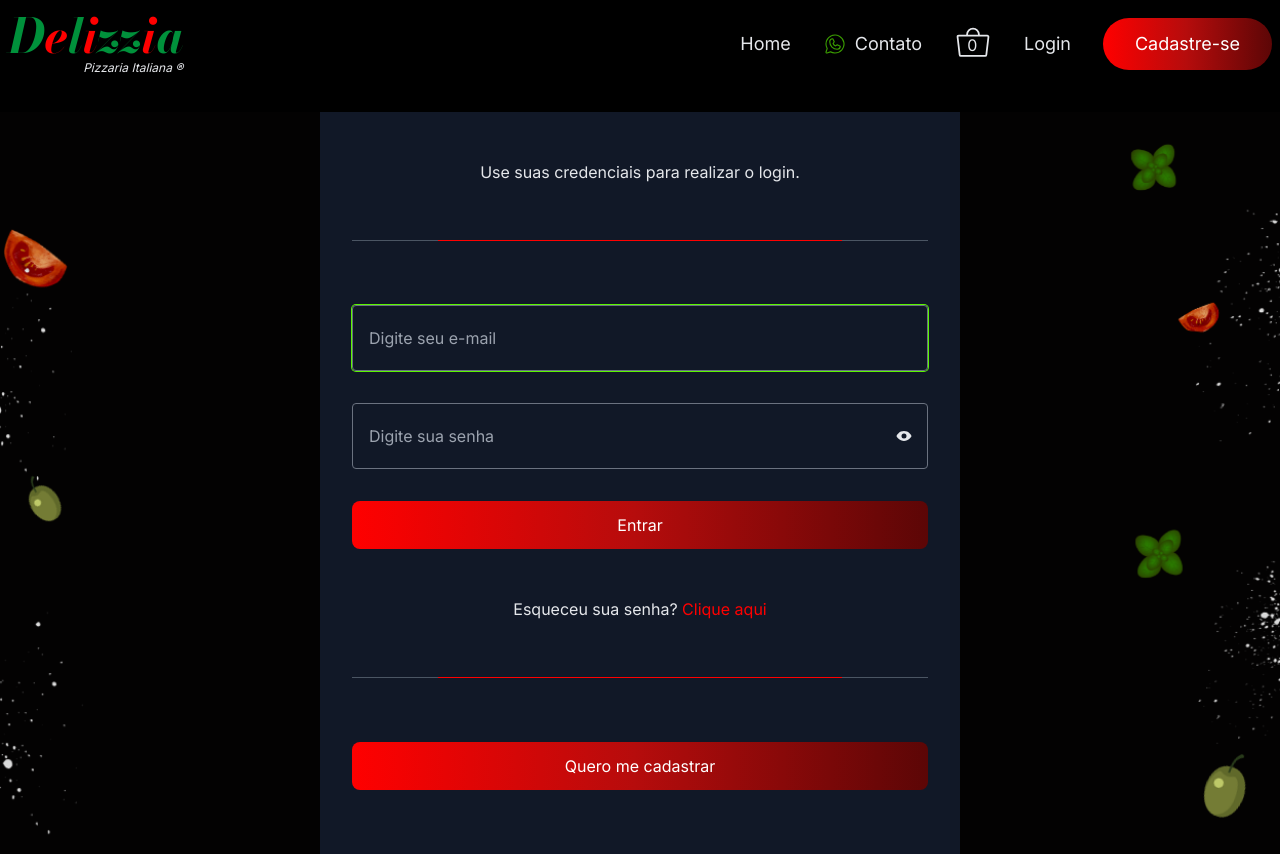
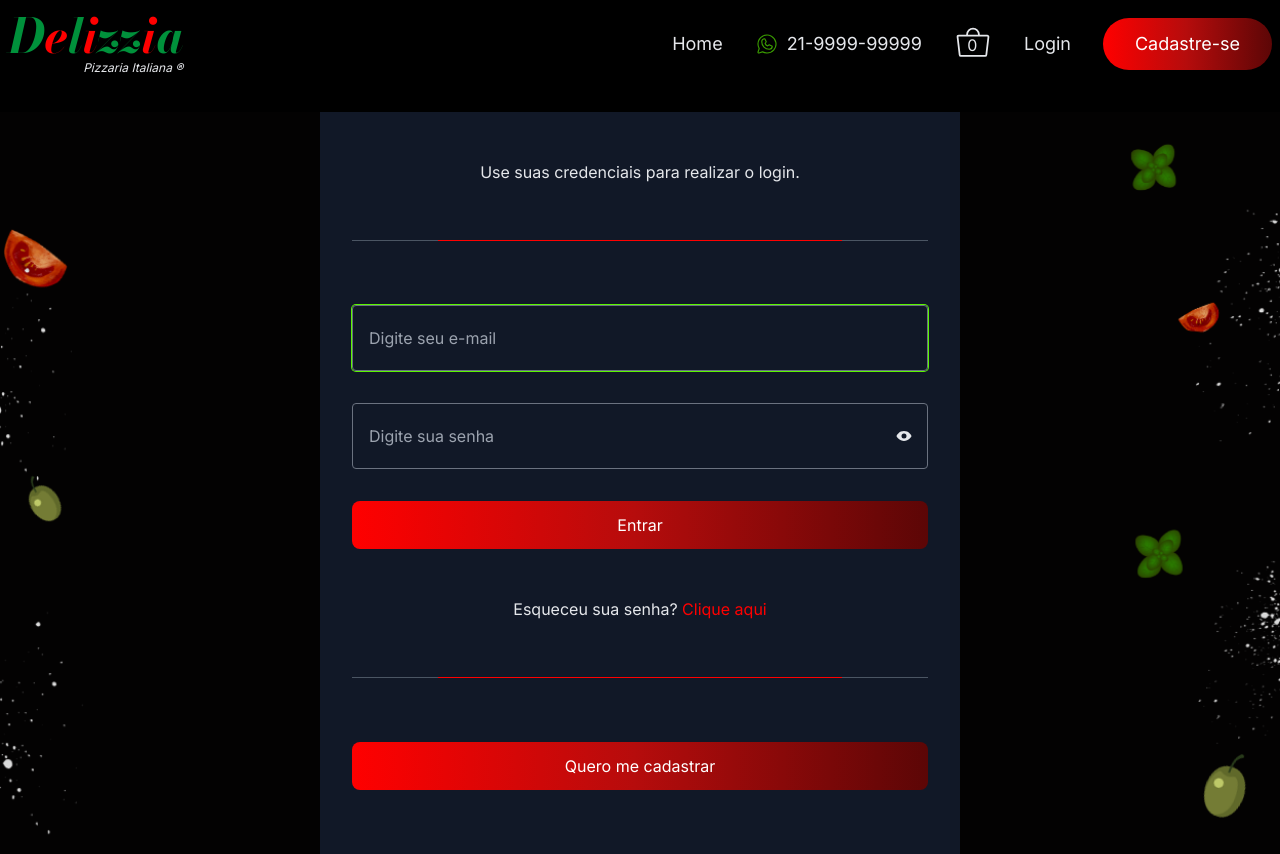
Before and after one commit to Janaina-Costa/ITalents_Pizza_Delivery, a React (Vite) app: page /login in a window 1280 px wide. Built offline with nearby package versions, Linux system fonts and the light colour scheme; no server answers.

Commit message:
feat: add link para conversa pelo whats app

```diff
--- a/src/components/Layout/index.tsx
+++ b/src/components/Layout/index.tsx
@@ -79,7 +79,12 @@ const Layout = ({ onClickMenu }: IPropsDropdownMenu) => {
                 weight="light"
                 className="text-primary-green-0"
               />{' '}
-              <Link to="/contacts">Contato</Link>
+              <Link
+                to="https://wa.me//5521999999999?text=Gostaria%20de%20acompanhar%20meu%20pedido"
+                target="_blank"
+              >
+                21-9999-99999
+              </Link>
             </li>
             {cartItem}
             {userData?.isAdmin && (
```
